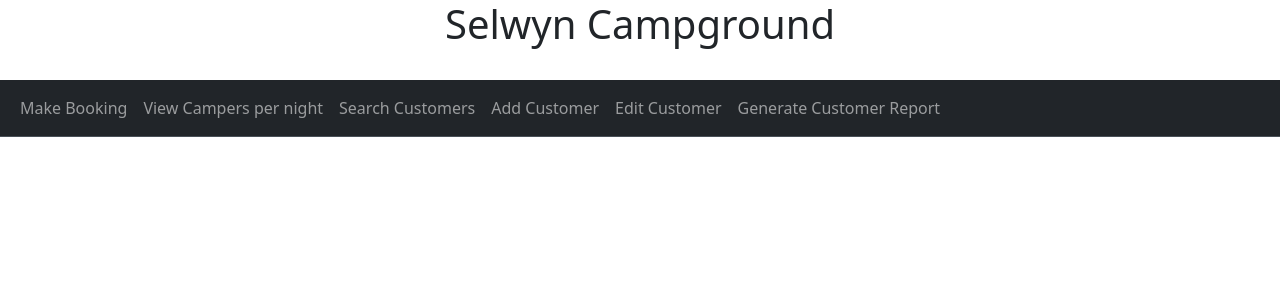
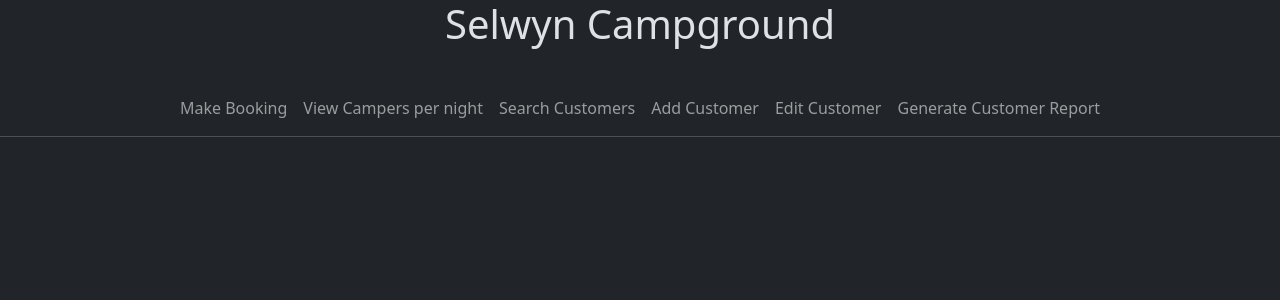
Before and after one commit to bjvhombrebueno/scg, a Flask app: page / in a window 1280 px wide. Shown: the top 300 px of the page. Run offline with Flask 3, Linux system fonts and the light colour scheme.

Commit message:
error handling on booking, css  on  base.html change

```diff
--- a/app.py
+++ b/app.py
@@ -159,7 +159,7 @@ def makebooking():
 
 
 @app.route("/customer/search", methods=['GET','POST'])
-def customer():
+def customersearch():
      if request.method == "GET":
         return render_template("customersearch.html")
      else:
--- a/templates/base.html
+++ b/templates/base.html
@@ -1,5 +1,5 @@
 <!DOCTYPE html>
-<html>
+<html data-bs-theme="dark">
     <head>
         <meta charset="utf-8" />
         <title>{% block title %}{% endblock %}</title>
@@ -10,15 +10,17 @@
 
 
     <body>
+
       <h1 style="text-align:center;">Selwyn Campground</h1><br>
+
         <!-- <nav class="navbar navbar-expand-lg bg-body-tertiary"> -->
         <nav class="navbar navbar-expand-lg bg-dark border-bottom border-body" data-bs-theme="dark" >
           <div class="container-fluid">
-            <div class="collapse navbar-collapse" id="navbarSupportedContent">
+            <div class="collapse navbar-collapse justify-content-md-center" id="navbarSupportedContent">
 
 
-              <ul class="navbar-nav me-auto mb-2 mb-lg-0">
-
+              <!-- <ul class="navbar-nav me-auto mb-2 mb-lg-0"> -->
+              <ul class="navbar-nav">
                   <li class="nav-item"><a class="nav-link" href="{{ url_for('booking') }}">Make Booking</a></li>
                   <li class="nav-item"><a class="nav-link" href="{{ url_for('campers') }}">View Campers per night</a></li>
                   <li class="nav-item"><a class="nav-link" href="/customer/search">Search Customers</a></li>
@@ -33,6 +35,8 @@
           </div>
 
         </nav>
+
+
           <!-- <nav>
             <h1>Selwyn Campground</h1>
             <ul>
--- a/templates/bookingform.html
+++ b/templates/bookingform.html
@@ -9,6 +9,7 @@
 {{occupancy}}
 customerid={{customerid}} -->
 </br>
+{% if sitelist %}
     <form action="/booking/add" method="POST" class="row needs-validation" novalidate>
 
         <div class="container text-center">
@@ -70,4 +71,9 @@ customerid={{customerid}} -->
 
     </form>
 
+{% else %}
+    <h5>No sites available to book</h5>
+
+{% endif %}
+
 {% endblock %}
--- a/templates/mycustomer.html
+++ b/templates/mycustomer.html
@@ -1,7 +1,7 @@
 {% extends "base.html" %}
 {% block content %}
 <!-- code in here to display a list of books-->
-<h2>Selwyn Campground -MyCustomer</h2>
+<h2>Selwyn Campground - Customer Home</h2>
 <h3>Choose the customer</h3>
 
 {% if customerid %}
```
Lines whose indentation alone changed are shown as unchanged.
